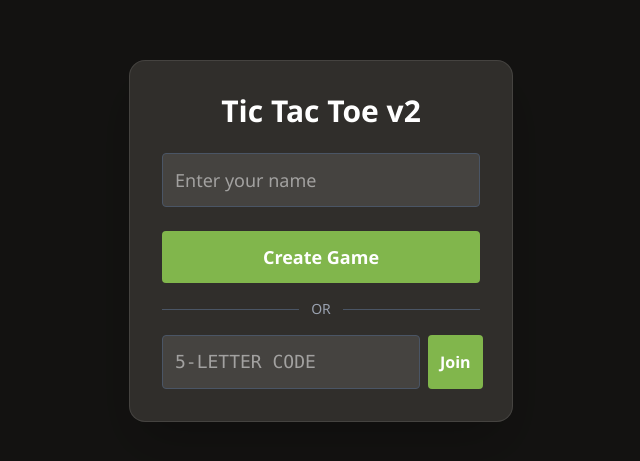
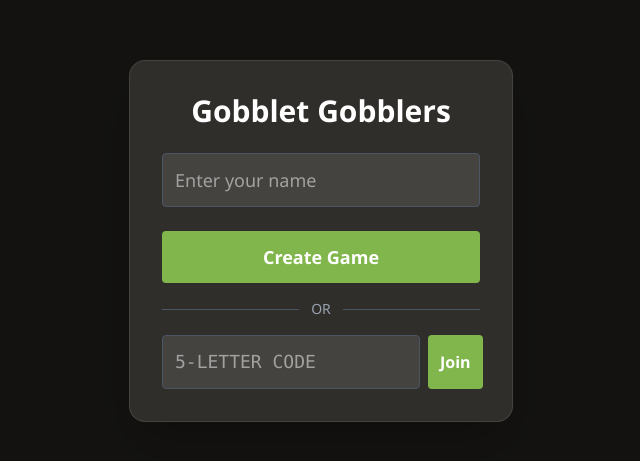
Before and after one commit to ChaitanyaKatti/Tic-Tac-Toe-React, a React (Vite) app: page / in a window 1280 px wide. Shown: the part 159-620 px from the top of the page, without its empty margins (319-959 px from the left). Built offline with nearby package versions, Linux system fonts and the light colour scheme; no server answers.

Commit message:
Changed Name

```diff
--- a/index.html
+++ b/index.html
@@ -4,7 +4,7 @@
     <meta charset="UTF-8" />
     <link rel="icon" type="image/svg+xml" href="/favicon.svg" />
     <meta name="viewport" content="width=device-width, initial-scale=1.0" />
-    <title>tic-tac-toe-react</title>
+    <title>Gobblet Gobblers</title>
   </head>
   <body>
     <div id="root"></div>
--- a/package.json
+++ b/package.json
@@ -1,5 +1,5 @@
 {
-  "name": "tic-tac-toe-react",
+  "name": "Gobblet-Gobblers",
   "private": true,
   "version": "0.0.0",
   "type": "module",
--- a/src/components/Lobby.jsx
+++ b/src/components/Lobby.jsx
@@ -35,7 +35,7 @@ export function Lobby({ onCreateRoom, onJoinRoom }) {
     return (
         <div className="fixed inset-0 bg-black/60 flex items-center justify-center z-50 p-4 backdrop-blur-sm">
             <div className="bg-[#302e2b] p-8 rounded-2xl shadow-2xl border border-white/10 w-full max-w-sm flex flex-col items-center">
-                <h1 className="text-3xl font-bold text-white mb-6 text-center">Tic Tac Toe v2</h1>
+                <h1 className="text-3xl font-bold text-white mb-6 text-center">Gobblet Gobblers</h1>
 
                 <input
                     type="text"
```
Also changed, not shown: 1 other file (tests, documents, lock files or other folders).
